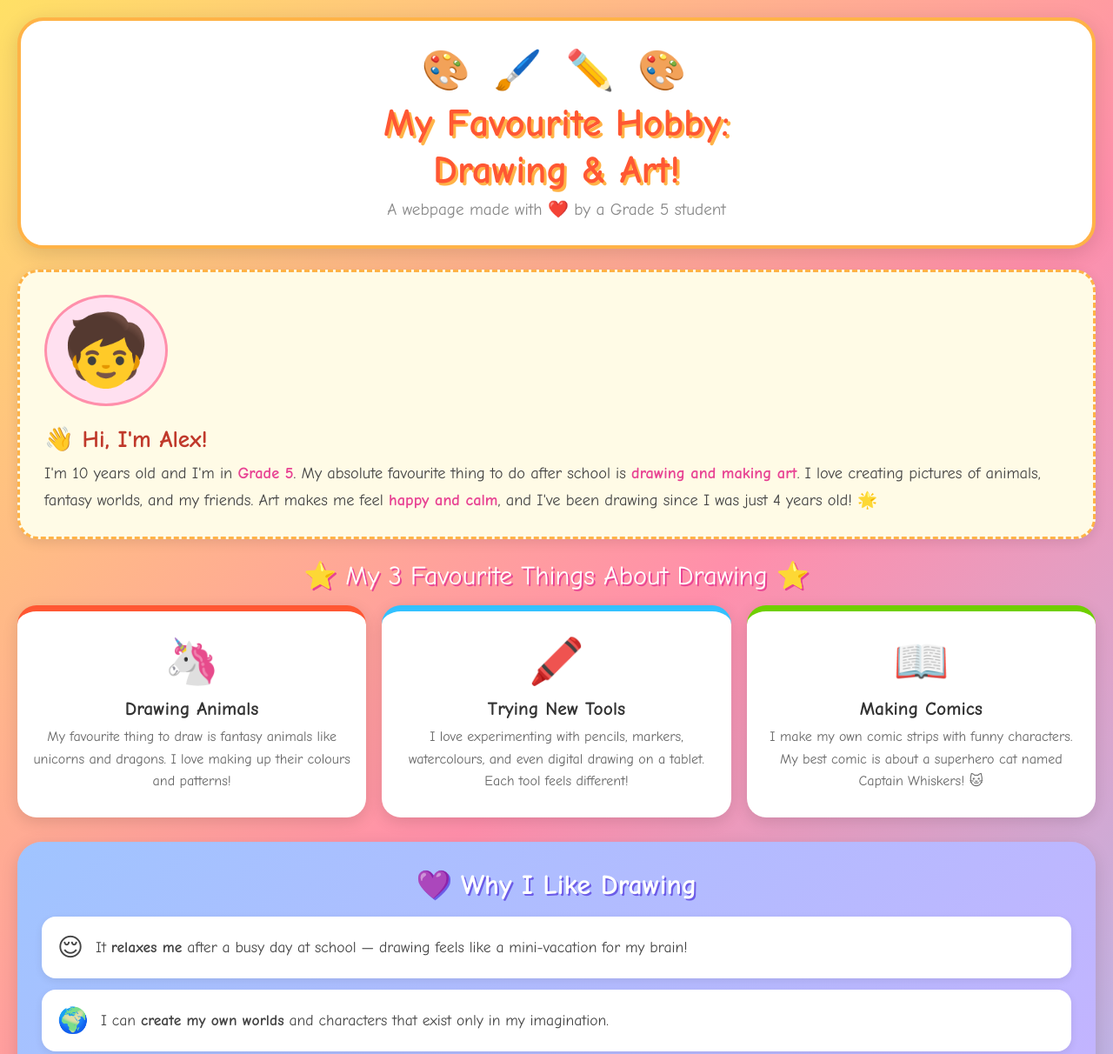
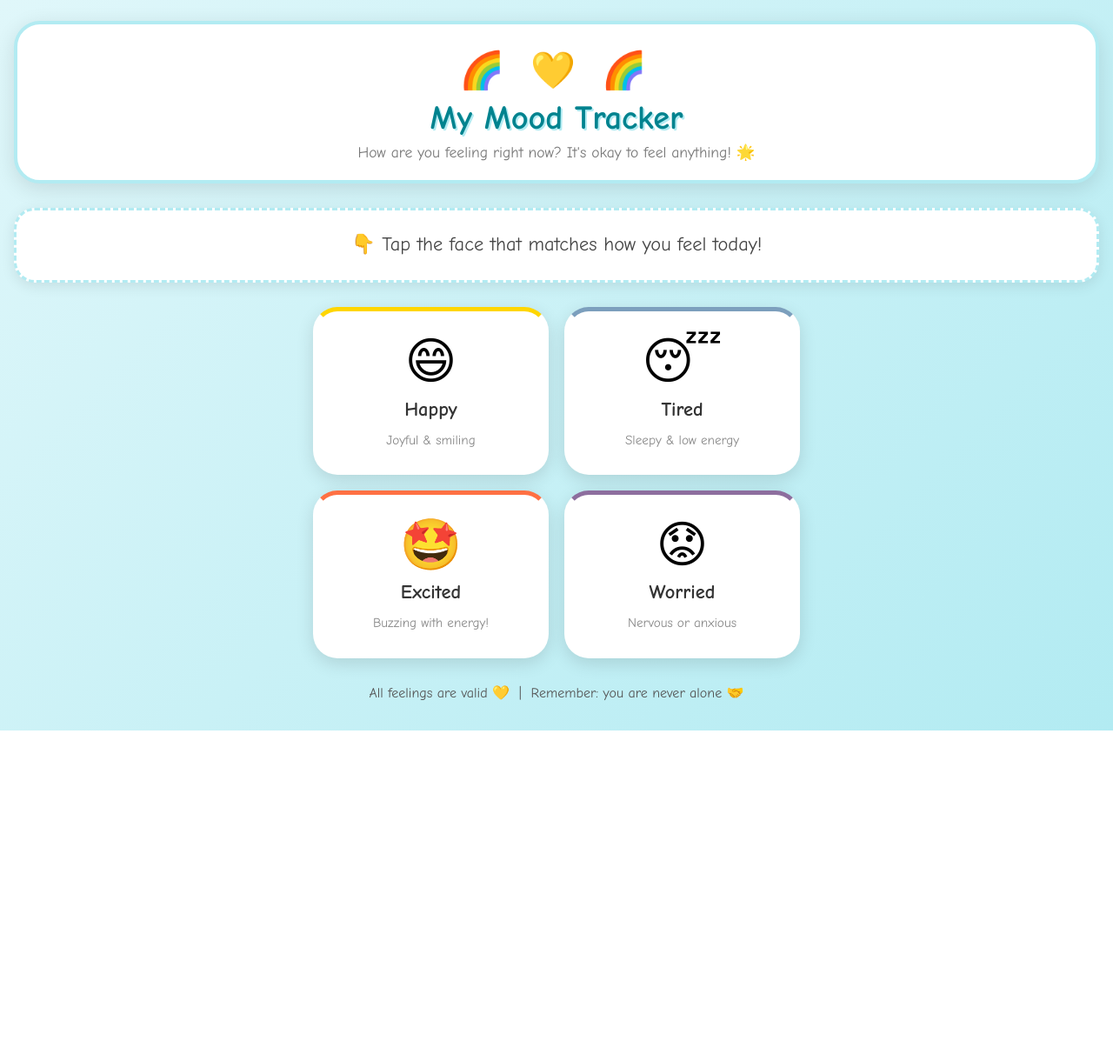
Before and after one commit to MikeRuan/a12345-test-4c293355, a plain HTML site: page index.html in a window 1280 px wide. Shown: the top 1212 px of the page at 87% size. After the commit the page ends 840 px from the top, so only its background shows below. Drawn offline with Linux system fonts and the light colour scheme.

Commit message:
Update project via AI Builder Camp

```diff
--- a/index.html
+++ b/index.html
@@ -3,361 +3,394 @@
 <head>
   <meta charset="UTF-8" />
   <meta name="viewport" content="width=device-width, initial-scale=1.0"/>
-  <title>My Hobby Page!</title>
+  <title>My Mood Tracker 🌈</title>
   <style>
     /* === GENERAL PAGE STYLES === */
     * { box-sizing: border-box; margin: 0; padding: 0; }
 
     body {
       font-family: 'Comic Sans MS', 'Chalkboard SE', cursive;
-      background: linear-gradient(135deg, #ffe066 0%, #ff8fab 50%, #a0c4ff 100%);
       min-height: 100vh;
-      padding: 20px;
+      padding: 24px 16px;
+      /* Default background — changes when a mood is picked */
+      background: linear-gradient(135deg, #e0f7fa 0%, #b2ebf2 100%);
+      transition: background 0.7s ease;
     }
 
-    /* === HEADER / TITLE SECTION === */
+    /* === HEADER === */
     .header {
       text-align: center;
       background: #fff;
       border-radius: 30px;
-      padding: 30px 20px;
-      margin-bottom: 24px;
-      box-shadow: 0 6px 24px rgba(0,0,0,0.13);
-      border: 4px solid #ffb347;
+      padding: 28px 20px 22px;
+      margin-bottom: 28px;
+      box-shadow: 0 6px 24px rgba(0,0,0,0.11);
+      border: 4px solid #b2ebf2;
+      transition: border-color 0.7s ease;
     }
 
-    .header .emoji-row {
-      font-size: 2.8rem;
-      margin-bottom: 8px;
-      letter-spacing: 6px;
-    }
+    .header .emoji-row { font-size: 2.6rem; letter-spacing: 8px; margin-bottom: 8px; }
 
     .header h1 {
-      font-size: 2.8rem;
-      color: #ff5733;
-      text-shadow: 3px 3px 0px #ffb347;
+      font-size: 2.4rem;
+      color: #00838f;
+      text-shadow: 2px 2px 0 #b2ebf2;
       line-height: 1.2;
+      transition: color 0.7s ease;
     }
 
     .header .subtitle {
-      font-size: 1.2rem;
-      color: #888;
+      font-size: 1.1rem;
+      color: #777;
       margin-top: 6px;
     }
 
-    /* === INTRO CARD === */
-    .intro-card {
-      background: #fffbe6;
+    /* === PROMPT CARD === */
+    .prompt-card {
+      background: #fff;
       border-radius: 24px;
-      padding: 26px 28px;
-      margin-bottom: 24px;
-      border: 3px dashed #ffb347;
-      box-shadow: 0 4px 14px rgba(0,0,0,0.10);
-      display: flex;
-      align-items: center;
-      gap: 22px;
-      flex-wrap: wrap;
+      padding: 22px 24px;
+      text-align: center;
+      margin-bottom: 28px;
+      box-shadow: 0 4px 16px rgba(0,0,0,0.09);
+      border: 3px dashed #b2ebf2;
+      transition: border-color 0.7s ease;
     }
 
-    .intro-avatar {
-      font-size: 5rem;
-      background: #ffe0f0;
-      border-radius: 50%;
-      padding: 14px 18px;
-      border: 3px solid #ff8fab;
-      flex-shrink: 0;
-    }
-
-    .intro-text h2 {
-      font-size: 1.7rem;
-      color: #c0392b;
-      margin-bottom: 8px;
-    }
-
-    .intro-text p {
-      font-size: 1.15rem;
+    .prompt-card p {
+      font-size: 1.4rem;
       color: #444;
-      line-height: 1.7;
-    }
-
-    .intro-text p span {
-      color: #e84393;
-      font-weight: bold;
-    }
-
-    /* === SECTION TITLE === */
-    .section-title {
-      text-align: center;
-      font-size: 1.9rem;
-      color: #fff;
-      text-shadow: 2px 2px 0 #e84393;
-      margin-bottom: 16px;
-      margin-top: 8px;
-    }
-
-    /* === FAVOURITE THINGS CARDS === */
-    .fav-grid {
-      display: grid;
-      grid-template-columns: repeat(auto-fit, minmax(220px, 1fr));
-      gap: 18px;
-      margin-bottom: 28px;
-    }
-
-    .fav-card {
-      background: #fff;
-      border-radius: 22px;
-      padding: 28px 18px;
-      text-align: center;
-      box-shadow: 0 5px 18px rgba(0,0,0,0.12);
-      transition: transform 0.18s;
-      border-top: 7px solid;
-    }
-
-    .fav-card:hover { transform: translateY(-7px) scale(1.03); }
-
-    .fav-card:nth-child(1) { border-color: #ff5733; }
-    .fav-card:nth-child(2) { border-color: #33c1ff; }
-    .fav-card:nth-child(3) { border-color: #6fcf00; }
-
-    .fav-card .fav-icon { font-size: 3.2rem; margin-bottom: 12px; }
-
-    .fav-card h3 {
-      font-size: 1.35rem;
-      color: #333;
-      margin-bottom: 8px;
-    }
-
-    .fav-card p {
-      font-size: 1rem;
-      color: #666;
       line-height: 1.6;
     }
 
-    /* === WHY I LIKE IT SECTION === */
-    .why-section {
-      background: linear-gradient(135deg, #a0c4ff, #c9b1ff);
-      border-radius: 28px;
-      padding: 30px 28px;
-      margin-bottom: 28px;
-      box-shadow: 0 5px 20px rgba(0,0,0,0.13);
+    /* === MOOD BUTTONS GRID === */
+    .mood-grid {
+      display: grid;
+      grid-template-columns: repeat(2, 1fr);
+      gap: 18px;
+      max-width: 560px;
+      margin: 0 auto 30px auto;
     }
 
-    .why-section h2 {
-      font-size: 2rem;
-      color: #fff;
-      text-align: center;
-      text-shadow: 2px 2px 0 #6c5ce7;
-      margin-bottom: 18px;
+    /* Each big mood button */
+    .mood-btn {
+      background: #fff;
+      border: none;
+      border-radius: 28px;
+      padding: 30px 16px 24px;
+      cursor: pointer;
+      box-shadow: 0 6px 20px rgba(0,0,0,0.12);
+      display: flex;
+      flex-direction: column;
+      align-items: center;
+      gap: 12px;
+      transition: transform 0.18s, box-shadow 0.18s, border 0.2s;
+      border: 5px solid transparent;
+      font-family: 'Comic Sans MS', 'Chalkboard SE', cursive;
     }
 
-    .why-list {
-      list-style: none;
-      padding: 0;
+    .mood-btn:hover {
+      transform: translateY(-6px) scale(1.04);
+      box-shadow: 0 12px 28px rgba(0,0,0,0.16);
     }
 
-    .why-list li {
-      background: #fff;
-      border-radius: 16px;
-      padding: 14px 18px;
-      margin-bottom: 13px;
-      font-size: 1.1rem;
-      color: #444;
-      display: flex;
-      align-items: center;
-      gap: 14px;
-      box-shadow: 0 3px 10px rgba(0,0,0,0.08);
-      line-height: 1.5;
+    /* Each button has a coloured top border to hint at the mood */
+    .mood-btn.happy  { border-top-color: #ffd600; }
+    .mood-btn.tired  { border-top-color: #7c9fbd; }
+    .mood-btn.excited { border-top-color: #ff7043; }
+    .mood-btn.worried { border-top-color: #8d6e9e; }
+
+    /* Active/selected state — glows when clicked */
+    .mood-btn.selected {
+      transform: translateY(-4px) scale(1.06);
+      box-shadow: 0 0 0 5px rgba(0,0,0,0.12), 0 10px 28px rgba(0,0,0,0.18);
     }
 
-    .why-list li .bullet-icon { font-size: 1.8rem; flex-shrink: 0; }
+    .mood-btn .mood-emoji { font-size: 3.6rem; line-height: 1; }
 
-    /* === FUN FACT BANNER === */
-    .fun-fact {
-      background: #fff;
-      border-radius: 22px;
-      padding: 20px 24px;
-      text-align: center;
-      border: 4px solid #ffe066;
-      box-shadow: 0 4px 16px rgba(0,0,0,0.10);
-      margin-bottom: 24px;
+    .mood-btn .mood-label {
+      font-size: 1.4rem;
+      font-weight: bold;
+      color: #333;
     }
 
-    .fun-fact .label {
-      font-size: 1rem;
-      color: #aaa;
-      margin-bottom: 6px;
-      letter-spacing: 2px;
-      text-transform: uppercase;
+    .mood-btn .mood-hint {
+      font-size: 0.95rem;
+      color: #888;
+      text-align: center;
+      line-height: 1.4;
     }
 
-    .fun-fact p {
-      font-size: 1.25rem;
-      color: #ff5733;
-      font-weight: bold;
+    /* === MESSAGE BOX (hidden at start) === */
+    .message-box {
+      max-width: 560px;
+      margin: 0 auto 28px auto;
+      background: #fff;
+      border-radius: 26px;
+      padding: 28px 26px;
+      text-align: center;
+      box-shadow: 0 6px 24px rgba(0,0,0,0.13);
+      border: 4px solid #ccc;
+      display: none;         /* hidden until a mood is clicked */
+      transition: border-color 0.5s ease;
+      animation: popIn 0.4s ease;
     }
+
+    /* Smooth pop-in animation for the message */
+    @keyframes popIn {
+      0%   { transform: scale(0.85); opacity: 0; }
+      70%  { transform: scale(1.04); opacity: 1; }
+      100% { transform: scale(1);    opacity: 1; }
+    }
+
+    .message-box .msg-emoji { font-size: 4rem; margin-bottom: 12px; }
+
+    .message-box .msg-title {
+      font-size: 1.8rem;
+      margin-bottom: 10px;
+      color: #333;
+    }
+
+    .message-box .msg-text {
+      font-size: 1.15rem;
+      color: #555;
+      line-height: 1.75;
+    }
+
+    .message-box .msg-tip {
+      margin-top: 16px;
+      background: #f5f5f5;
+      border-radius: 14px;
+      padding: 12px 16px;
+      font-size: 1.05rem;
+      color: #444;
+      line-height: 1.6;
+    }
+
+    .message-box .msg-tip strong { color: #00838f; }
 
     /* === FOOTER === */
     footer {
       text-align: center;
-      font-size: 1.05rem;
-      color: #fff;
-      text-shadow: 1px 1px 2px rgba(0,0,0,0.2);
+      font-size: 1rem;
+      color: #555;
       padding-bottom: 10px;
+      max-width: 560px;
+      margin: 0 auto;
     }
 
     /* === MOBILE TWEAKS === */
-    @media (max-width: 500px) {
-      .header h1 { font-size: 2rem; }
-      .intro-card { flex-direction: column; text-align: center; }
-      .why-section { padding: 22px 16px; }
+    @media (max-width: 420px) {
+      .header h1   { font-size: 1.8rem; }
+      .mood-btn    { padding: 22px 10px 18px; }
+      .mood-btn .mood-emoji { font-size: 2.8rem; }
+      .mood-btn .mood-label { font-size: 1.2rem; }
     }
   </style>
 </head>
 <body>
 
-  <!-- ===== BIG TITLE HEADER ===== -->
-  <div class="header">
-    <div class="emoji-row">🎨 🖌️ ✏️ 🎨</div>
-    <h1>My Favourite Hobby:<br/>Drawing & Art!</h1>
-    <p class="subtitle">A webpage made with ❤️ by a Grade 5 student</p>
+  <!-- ===== HEADER ===== -->
+  <div class="header" id="mainHeader">
+    <div class="emoji-row">🌈 💛 🌈</div>
+    <h1 id="headerTitle">My Mood Tracker</h1>
+    <p class="subtitle">How are you feeling right now? It's okay to feel anything! 🌟</p>
   </div>
 
-  <!-- ===== SELF INTRODUCTION ===== -->
-  <div class="intro-card">
-    <div class="intro-avatar">🧒</div>
-    <div class="intro-text">
-      <h2>👋 Hi, I'm Alex!</h2>
-      <p>
-        I'm 10 years old and I'm in <span>Grade 5</span>.
-        My absolute favourite thing to do after school is <span>drawing and making art</span>.
-        I love creating pictures of animals, fantasy worlds, and my friends.
-        Art makes me feel <span>happy and calm</span>, and I've been drawing
-        since I was just 4 years old! 🌟
-      </p>
-    </div>
+  <!-- ===== PROMPT ===== -->
+  <div class="prompt-card" id="promptCard">
+    <p>👇 Tap the face that matches how you feel today!</p>
   </div>
 
-  <!-- ===== THREE FAVOURITE THINGS ===== -->
-  <p class="section-title">⭐ My 3 Favourite Things About Drawing ⭐</p>
-  <div class="fav-grid">
+  <!-- ===== FOUR MOOD BUTTONS ===== -->
+  <div class="mood-grid">
 
-    <!-- Card 1 -->
-    <div class="fav-card">
-      <div class="fav-icon">🦄</div>
-      <h3>Drawing Animals</h3>
-      <p>
-        My favourite thing to draw is fantasy animals like unicorns and dragons.
-        I love making up their colours and patterns!
-      </p>
-    </div>
+    <!-- Happy -->
+    <button class="mood-btn happy" id="btnHappy">
+      <span class="mood-emoji">😄</span>
+      <span class="mood-label">Happy</span>
+      <span class="mood-hint">Joyful &amp; smiling</span>
+    </button>
 
-    <!-- Card 2 -->
-    <div class="fav-card">
-      <div class="fav-icon">🖍️</div>
-      <h3>Trying New Tools</h3>
-      <p>
-        I love experimenting with pencils, markers, watercolours, and even
-        digital drawing on a tablet. Each tool feels different!
-      </p>
-    </div>
+    <!-- Tired -->
+    <button class="mood-btn tired" id="btnTired">
+      <span class="mood-emoji">😴</span>
+      <span class="mood-label">Tired</span>
+      <span class="mood-hint">Sleepy &amp; low energy</span>
+    </button>
 
-    <!-- Card 3 -->
-    <div class="fav-card">
-      <div class="fav-icon">📖</div>
-      <h3>Making Comics</h3>
-      <p>
-        I make my own comic strips with funny characters.
-        My best comic is about a superhero cat named Captain Whiskers! 🐱
-      </p>
-    </div>
+    <!-- Excited -->
+    <button class="mood-btn excited" id="btnExcited">
+      <span class="mood-emoji">🤩</span>
+      <span class="mood-label">Excited</span>
+      <span class="mood-hint">Buzzing with energy!</span>
+    </button>
+
+    <!-- Worried -->
+    <button class="mood-btn worried" id="btnWorried">
+      <span class="mood-emoji">😟</span>
+      <span class="mood-label">Worried</span>
+      <span class="mood-hint">Nervous or anxious</span>
+    </button>
 
   </div>
 
-  <!-- ===== WHY I LIKE IT ===== -->
-  <div class="why-section">
-    <h2>💜 Why I Like Drawing</h2>
-    <ul class="why-list">
-      <li>
-        <span class="bullet-icon">😌</span>
-        <span>It <strong>relaxes me</strong> after a busy day at school — drawing feels like a mini-vacation for my brain!</span>
-      </li>
-      <li>
-        <span class="bullet-icon">🌍</span>
-        <span>I can <strong>create my own worlds</strong> and characters that exist only in my imagination.</span>
-      </li>
-      <li>
-        <span class="bullet-icon">🤝</span>
-        <span>My friends love it when I draw pictures <strong>of them as superheroes</strong> — it makes everyone smile!</span>
-      </li>
-      <li>
-        <span class="bullet-icon">🏆</span>
-        <span>I entered a <strong>school art contest</strong> last year and won second place — that made me so proud!</span>
-      </li>
-      <li>
-        <span class="bullet-icon">🚀</span>
-        <span>One day I want to be a <strong>game designer or comic artist</strong> — drawing is my first step!</span>
-      </li>
-    </ul>
-  </div>
-
-  <!-- ===== FUN FACT BANNER ===== -->
-  <div class="fun-fact">
-    <p class="label">🌟 Fun Fact About Me 🌟</p>
-    <p>
-      I have filled up 5 whole sketchbooks this year alone —
-      that's over 300 drawings! 📚✏️
-    </p>
+  <!-- ===== MESSAGE BOX (shown after clicking a mood) ===== -->
+  <div class="message-box" id="messageBox">
+    <div class="msg-emoji" id="msgEmoji">😄</div>
+    <div class="msg-title" id="msgTitle">You're feeling Happy!</div>
+    <div class="msg-text" id="msgText">That's wonderful!</div>
+    <div class="msg-tip"  id="msgTip">Try something fun today!</div>
   </div>
 
   <!-- ===== FOOTER ===== -->
   <footer>
-    Made with 🎨 and lots of ❤️ by Alex, Grade 5 &nbsp;|&nbsp; Keep creating! ✨
+    All feelings are valid 💛 &nbsp;|&nbsp; Remember: you are never alone 🤝
   </footer>
 
   <script>
-    // No interactive JS needed for this info page,
-    // but we add a little fun hover sparkle effect on the fav cards!
     document.addEventListener('DOMContentLoaded', function() {
 
-      // Add a little bounce animation when the page loads
-      var header = document.querySelector('.header');
-      if (header) {
-        header.style.animation = 'none';
-        // Quick pop-in effect
-        header.style.transform = 'scale(0.95)';
-        header.style.transition = 'transform 0.4s ease';
-        setTimeout(function() {
-          header.style.transform = 'scale(1)';
-        }, 100);
+      // ---- Grab all the elements we'll need ----
+      var body        = document.body;
+      var mainHeader  = document.getElementById('mainHeader');
+      var headerTitle = document.getElementById('headerTitle');
+      var promptCard  = document.getElementById('promptCard');
+      var messageBox  = document.getElementById('messageBox');
+      var msgEmoji    = document.getElementById('msgEmoji');
+      var msgTitle    = document.getElementById('msgTitle');
+      var msgText     = document.getElementById('msgText');
+      var msgTip      = document.getElementById('msgTip');
+
+      var btnHappy   = document.getElementById('btnHappy');
+      var btnTired   = document.getElementById('btnTired');
+      var btnExcited = document.getElementById('btnExcited');
+      var btnWorried = document.getElementById('btnWorried');
+
+      // ---- Data for each mood ----
+      // Each entry has: bg color, border accent, emoji, title, message, tip
+      var moods = {
+        happy: {
+          bg:       'linear-gradient(135deg, #fffde7 0%, #fff9c4 100%)',
+          border:   '#ffd600',
+          headerColor: '#f9a825',
+          emoji:    '😄',
+          title:    'You\'re feeling Happy! 🌟',
+          text:     'That\'s amazing! Happiness is a wonderful feeling. You might be smiling a lot today — and that\'s totally contagious! 😊',
+          tip:      '💡 <strong>Try this:</strong> Share your good mood! Say something kind to a friend or draw a happy picture to brighten someone\'s day.'
+        },
+        tired: {
+          bg:       'linear-gradient(135deg, #e3f2fd 0%, #bbdefb 100%)',
+          border:   '#7c9fbd',
+          headerColor: '#1565c0',
+          emoji:    '😴',
+          title:    'You\'re feeling Tired 💤',
+          text:     'It\'s okay to feel tired! Your body and brain work really hard every day. Being tired just means you need a little rest — that\'s totally normal.',
+          tip:      '💡 <strong>Try this:</strong> Take three slow, deep breaths. Have a small snack, drink some water, or find a quiet spot to relax for a few minutes.'
+        },
+        excited: {
+          bg:       'linear-gradient(135deg, #fff3e0 0%, #ffe0b2 100%)',
+          border:   '#ff7043',
+          headerColor: '#e64a19',
+          emoji:    '🤩',
+          title:    'You\'re feeling Excited! 🎉',
+          text:     'Wow, you\'ve got lots of energy right now! Excitement means something great is happening — or you\'re looking forward to something awesome. Enjoy that spark! ⚡',
+          tip:      '💡 <strong>Try this:</strong> Write down what you\'re excited about, or tell a friend! Sharing excitement makes it even more fun. 🚀'
+        },
+        worried: {
+          bg:       'linear-gradient(135deg, #f3e5f5 0%, #e1bee7 100%)',
+          border:   '#8d6e9e',
+          headerColor: '#6a1b9a',
+          emoji:    '😟',
+          title:    'You\'re feeling Worried 💜',
+          text:     'It\'s completely okay to feel worried — everyone does sometimes. Worries can feel big, but you don\'t have to face them alone. You are safe, and things will be okay. 🌷',
+          tip:      '💡 <strong>Try this:</strong> Talk to a trusted grown-up, like a teacher or a parent. Or try this: breathe in for 4 counts, hold for 4, breathe out for 4. 🧘'
+        }
+      };
+
+      // ---- Function that updates the whole page for a mood ----
+      function showMood(moodKey) {
+        var m = moods[moodKey];
+
+        // 1. Change the page background colour
+        body.style.background = m.bg;
+        body.style.transition  = 'background 0.7s ease';
+
+        // 2. Update header border & title colour
+        if (mainHeader) {
+          mainHeader.style.borderColor = m.border;
+          mainHeader.style.transition  = 'border-color 0.7s ease';
+        }
+        if (headerTitle) {
+          headerTitle.style.color      = m.headerColor;
+          headerTitle.style.textShadow = '2px 2px 0 ' + m.border;
+        }
+
+        // 3. Update prompt card border
+        if (promptCard) {
+          promptCard.style.borderColor = m.border;
+        }
+
+        // 4. Fill in the message box
+        msgEmoji.textContent    = m.emoji;
+        msgTitle.textContent    = m.title;
+        msgText.textContent     = m.text;
+        msgTip.innerHTML        = m.tip;   // innerHTML so <strong> works
+        messageBox.style.borderColor = m.border;
+
+        // 5. Show the message box with a fresh animation
+        messageBox.style.display   = 'block';
+        // Re-trigger the pop-in animation by removing & re-adding it
+        messageBox.style.animation = 'none';
+        // Force browser to notice the change before re-applying
+        void messageBox.offsetWidth;
+        messageBox.style.animation = 'popIn 0.4s ease';
+
+        // 6. Highlight the selected button, de-select the others
+        var allBtns = document.querySelectorAll('.mood-btn');
+        allBtns.forEach(function(btn) {
+          btn.classList.remove('selected');
+          btn.style.opacity = '0.6';
+        });
+        var active = document.getElementById('btn' + moodKey.charAt(0).toUpperCase() + moodKey.slice(1));
+        if (active) {
+          active.classList.add('selected');
+          active.style.opacity   = '1';
+          active.style.borderColor = m.border;
+        }
+
+        // 7. Smooth-scroll to the message box
+        messageBox.scrollIntoView({ behavior: 'smooth', block: 'nearest' });
       }
 
-      // Make the favourite cards pop when clicked on mobile (tap feedback)
-      var favCards = document.querySelectorAll('.fav-card');
-      favCards.forEach(function(card) {
-        card.addEventListener('click', function() {
-          // Flash a highlight color briefly
-          var original = card.style.background;
-          card.style.background = '#fffbe6';
-          card.style.transition = 'background 0.2s';
-          setTimeout(function() {
-            card.style.background = original || '#fff';
-          }, 350);
-        });
+      // ---- Attach click listeners to each mood button ----
+      if (btnHappy)   btnHappy.addEventListener('click',   function() { showMood('happy');   });
+      if (btnTired)   btnTired.addEventListener('click',   function() { showMood('tired');   });
+      if (btnExcited) btnExcited.addEventListener('click', function() { showMood('excited'); });
+      if (btnWorried) btnWorried.addEventListener('click', function() { showMood('worried'); });
+
+      // ---- Gentle bounce-in for the header on load ----
+      if (mainHeader) {
+        mainHeader.style.transform  = 'scale(0.95)';
+        mainHeader.style.transition = 'transform 0.45s ease';
+        setTimeout(function() {
+          mainHeader.style.transform = 'scale(1)';
+        }, 80);
+      }
+
+      // ---- Stagger-animate the mood buttons on load ----
+      var allBtns = document.querySelectorAll('.mood-btn');
+      allBtns.forEach(function(btn, i) {
+        btn.style.opacity   = '0';
+        btn.style.transform = 'translateY(20px)';
+        btn.style.transition = 'opacity 0.4s ease, transform 0.4s ease';
+        setTimeout(function() {
+          btn.style.opacity   = '1';
+          btn.style.transform = 'translateY(0)';
+        }, 200 + i * 120);
       });
 
-      // Make the why-list items animate in one by one
-      var whyItems = document.querySelectorAll('.why-list li');
-      whyItems.forEach(function(item, index) {
-        item.style.opacity = '0';
-        item.style.transform = 'translateX(-20px)';
-        item.style.transition = 'opacity 0.4s ease, transform 0.4s ease';
-        setTimeout(function() {
-          item.style.opacity = '1';
-          item.style.transform = 'translateX(0)';
-        }, 300 + index * 150);
-      });
-
-      // BUTTON CHECKLIST: No buttons on this page ✓
+      // BUTTON CHECKLIST: #btnHappy ✓  #btnTired ✓  #btnExcited ✓  #btnWorried ✓
     });
   </script>
 
```
